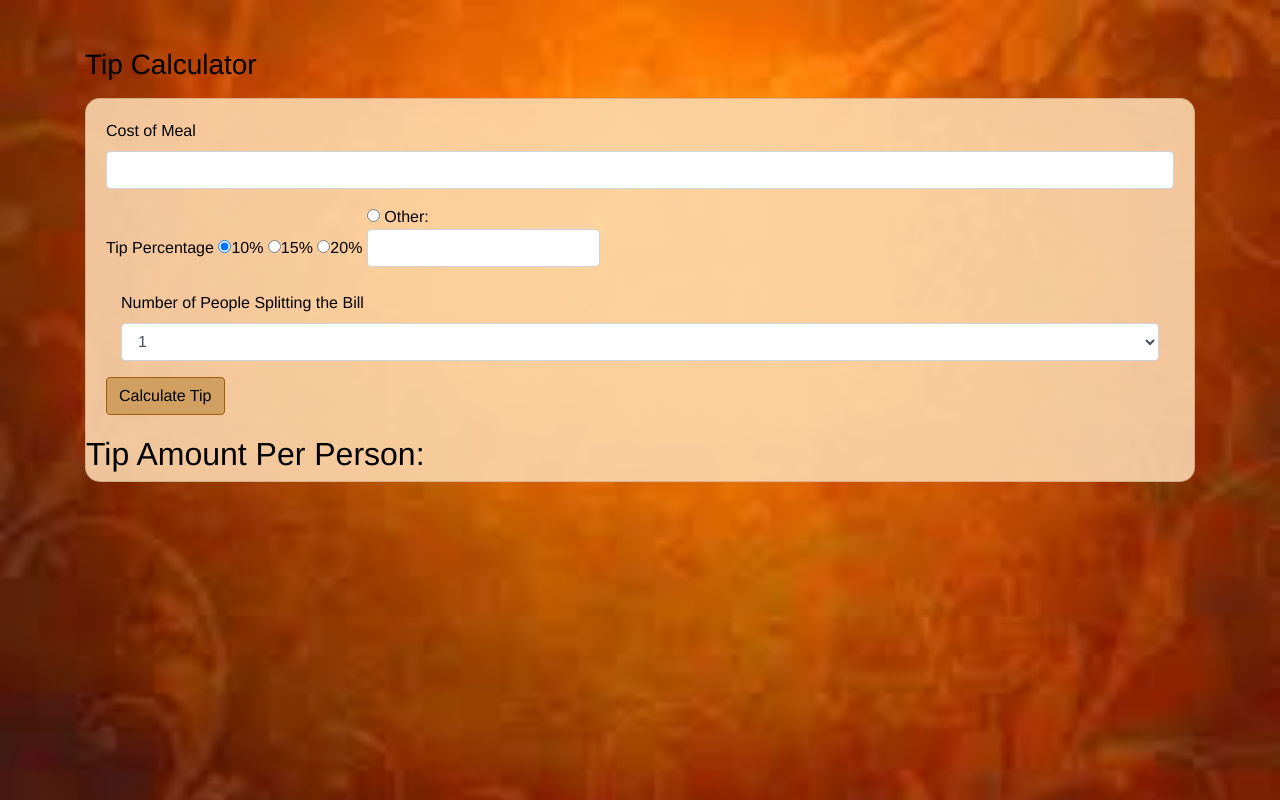
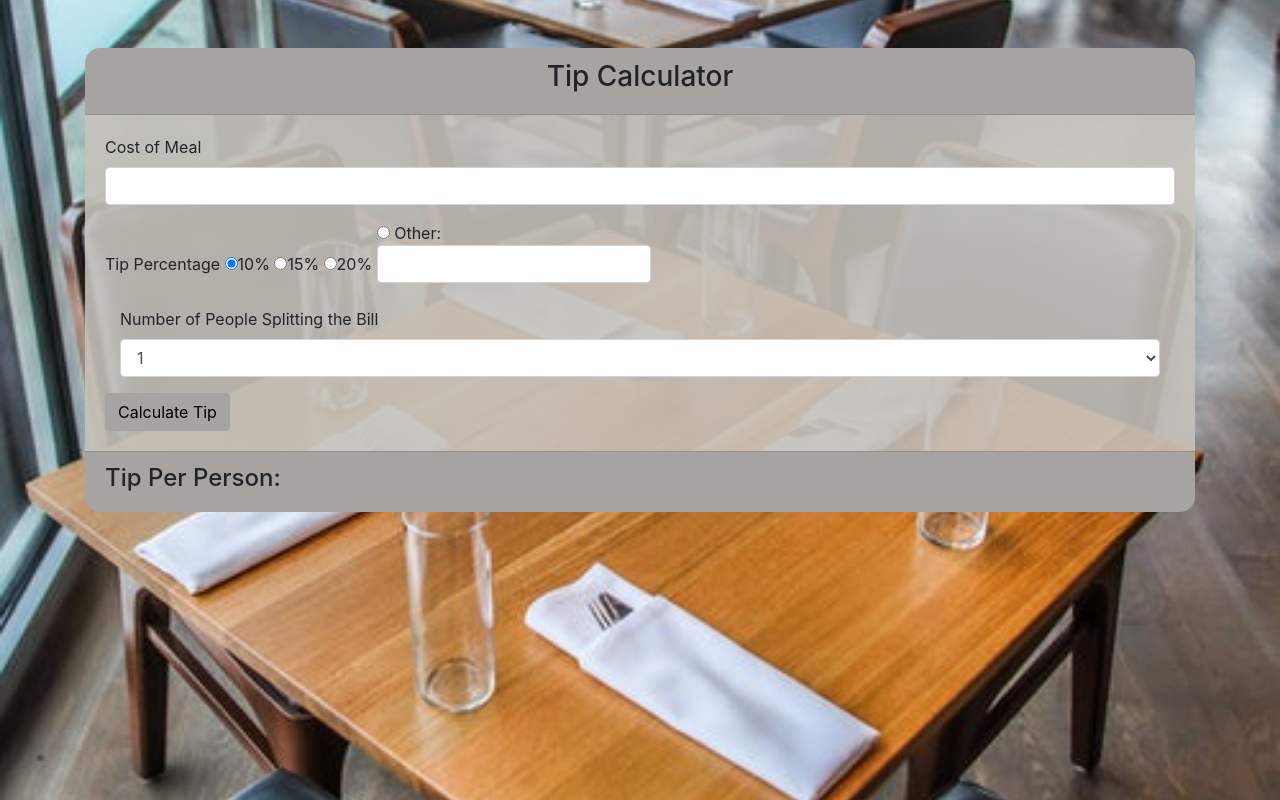
Before and after one commit to SallyB1988/tip-calculator, a plain HTML site: page index.html in a window 1280 px wide. Drawn offline with nearby package versions, Linux system fonts and the light colour scheme.

Commit message:
Updated background image. Modified colors for card.

```diff
--- a/assets/css/style.css
+++ b/assets/css/style.css
@@ -1,24 +1,32 @@
-body {
-  background-image: url("../images/bkg4.jpg");
+body{
+  height: 100%;
+  margin: 0;
+  /* The image used */
+  background-image: url("../images/restaurant2.jpg");
+  /* Center and scale the image nicely */
+  background-position: center;
+  background-repeat: no-repeat;
   background-size: cover;
-  min-width: 350px;
-  color: black;
-  margin-bottom: 20px;
-  font-family: 'Franklin Gothic Medium', 'Arial Narrow', Arial, sans-serif
-}
-
-.card {
-  background-color: rgba(253, 218, 176, 0.884);
-  border-radius: 15px;
 }
 
 .card-header {
-  background-color: burlywood;
+  background-color: rgb(167, 163, 160);
   border-radius: 15px 15px 0px 0px !important;
 }
 
+.card-body {
+  background-color: rgba(199, 194, 188, 0.884);
+  border-radius: 0px;
+}
+
+.card-footer {
+  background-color: rgb(167, 163, 160);
+  border-radius: 0px 0px 15px 15px !important;
+}
+
+
 #submit {
-  background-color: rgba(202, 151, 83, 0.808);
-  border-color: rgb(158, 92, 6);
+  background-color: rgb(167, 163, 160);
+  border-color: rgb(167, 163, 160);
   color: black;
 }
--- a/index.html
+++ b/index.html
@@ -9,16 +9,15 @@
     integrity="sha384-ggOyR0iXCbMQv3Xipma34MD+dH/1fQ784/j6cY/iJTQUOhcWr7x9JvoRxT2MZw1T" crossorigin="anonymous" />
   <link rel="stylesheet" href="./assets/css/style.css" />
 
-  <title>Tip Calcultor</title>
+  <title>Tip Calculator</title>
 </head>
 
 <body>
   <div class="container">
-    <div class="mt-5 title">
-        <h3>Tip Calculator</h3>
+    <div class="mt-5 card-header">
+        <h3 class="text-center">Tip Calculator</h3>
     </div>
 
-    <div class="card my-3 mb-5">
     <div class="card-body">
       <form>
         <div class="form-group">
@@ -47,10 +46,11 @@
         <button id="submit" type="submit" class="btn btn-primary">Calculate Tip</button>
       </form>
     </div>
-      <div>
-        <h2 id="tipAmount">Tip Amount Per Person: </h2>
+
+    <div class="card-footer">
+      <h4 id="tipAmount">Tip Per Person: </h4>
     </div>
-    </div>
+
   </div>
   </div>
 
```
Also changed, not shown: assets/images/justtrain.png (deleted), assets/images/restaurant.jpg (added), assets/images/restaurant2.jpg (added), assets/images/restaurant3.jpg (added), assets/images/train.png (deleted). Lines whose indentation alone changed are shown as unchanged.
